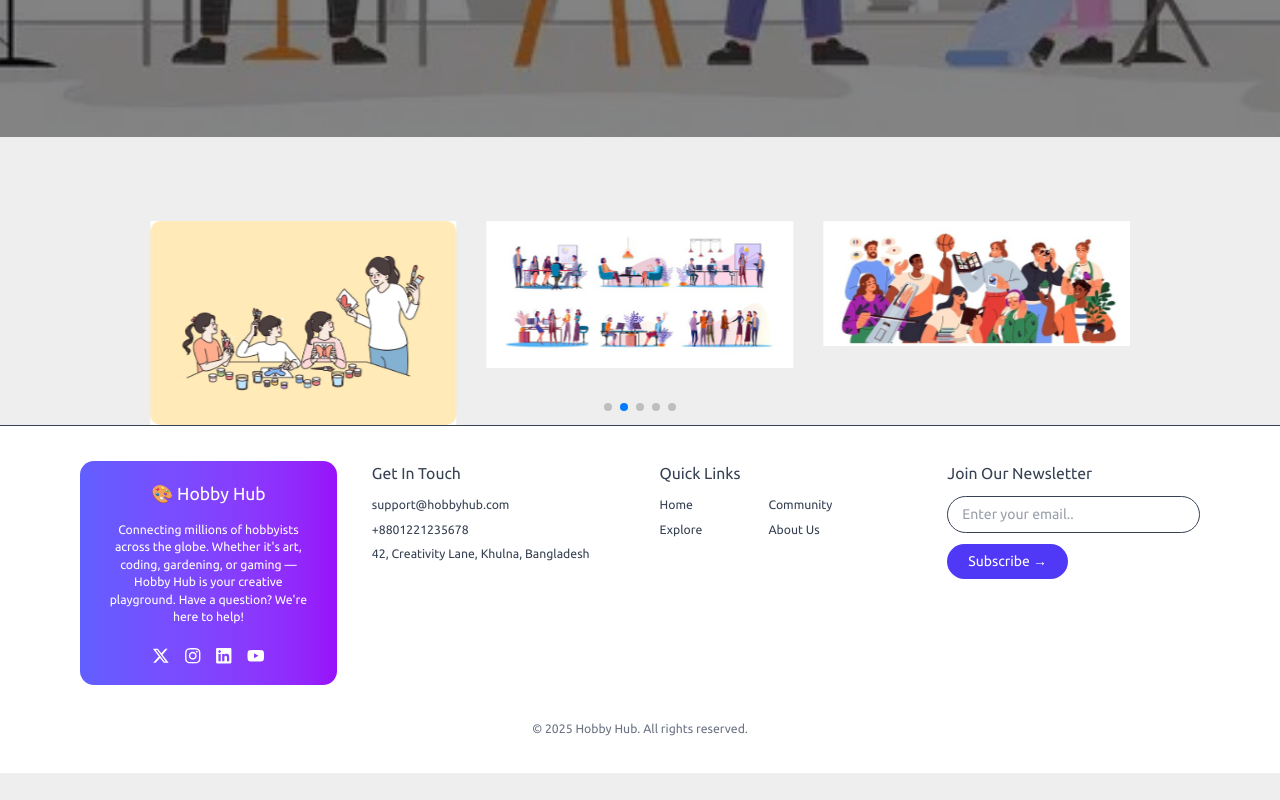
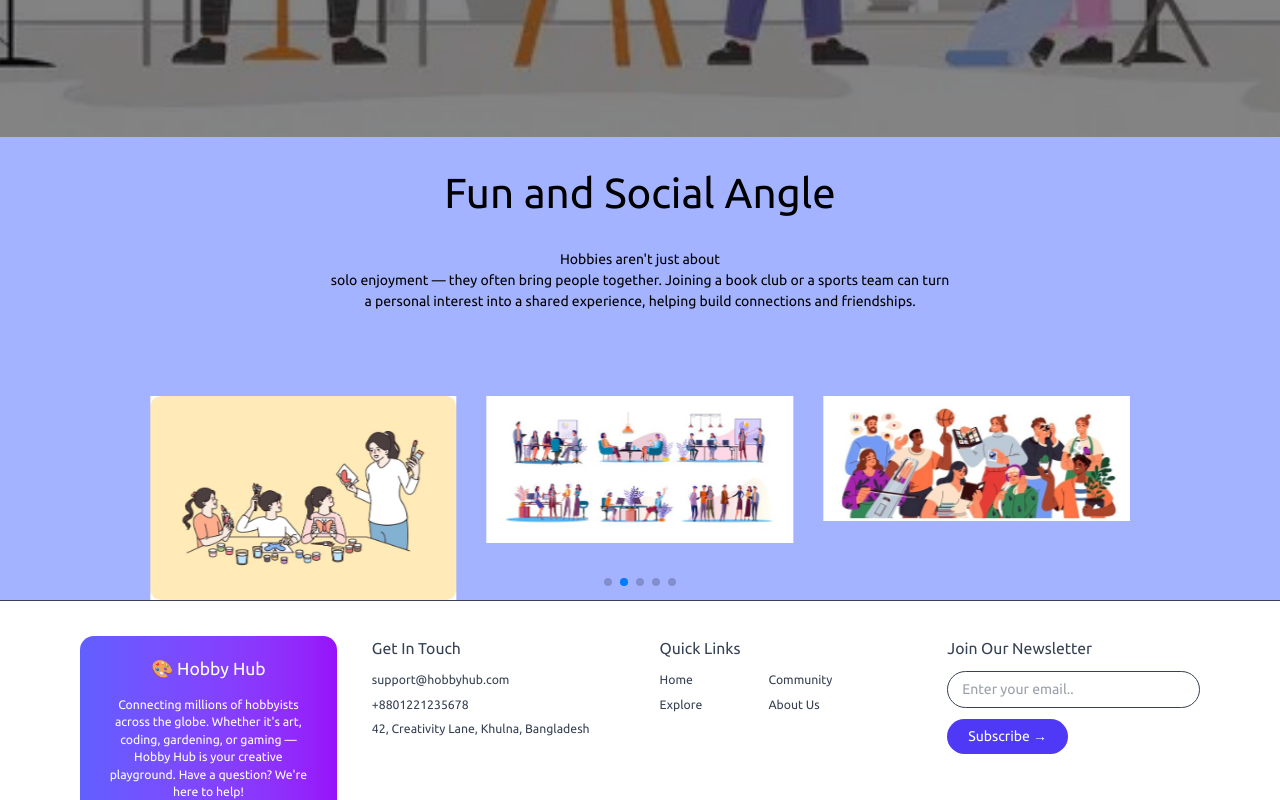
Before and after one commit to Sumyta-Bentey-Habib/Hobby-Hood, a React (Vite) app: page / in a window 1280 px wide. Shown: the part 720-1520 px from the top of the page. Before the commit the page ends 1493 px from the top, so only its background shows below. Built offline with nearby package versions, Linux system fonts and the light colour scheme.

Commit message:
Fixed slider

```diff
--- a/src/components/slider/Slider.jsx
+++ b/src/components/slider/Slider.jsx
@@ -14,7 +14,10 @@ import slider5 from '../../assets/slider-image/slide5.jpg';
 
 const Slider = () => {
   return (
-    <div className="pt-24 px-4 max-w-6xl mx-auto">
+    <div className='bg-indigo-300'>
+      <h1 className='text-center text-bold text-5xl text-black p-10' >Fun and Social Angle</h1>
+      <p className='text-center'>Hobbies aren't just about <br /> solo enjoyment — they often bring people together. Joining a book club or a sports team can turn <br />a personal interest into a shared experience, helping build connections and friendships.</p>
+      <div className="pt-24 px-4 max-w-6xl mx-auto">
       <Swiper
         slidesPerView={3}
         spaceBetween={30}
@@ -64,6 +67,9 @@ const Slider = () => {
         </SwiperSlide>
       </Swiper>
     </div>
+
+    </div>
+
   );
 };
 
--- a/src/pages/AllGroups.jsx
+++ b/src/pages/AllGroups.jsx
@@ -1,9 +1,9 @@
 import React from 'react';
-
+import NavBar from '../components/NavBar';
 const AllGroups = () => {
     return (
         <div>
-            all groups
+            <NavBar></NavBar>
         </div>
     );
 };
--- a/src/pages/MyGroups.jsx
+++ b/src/pages/MyGroups.jsx
@@ -1,9 +1,9 @@
 import React from 'react';
-
+import NavBar from '../components/NavBar';
 const MyGroups = () => {
     return (
         <div>
-            mygroups
+           <NavBar></NavBar>
         </div>
     );
 };
```
